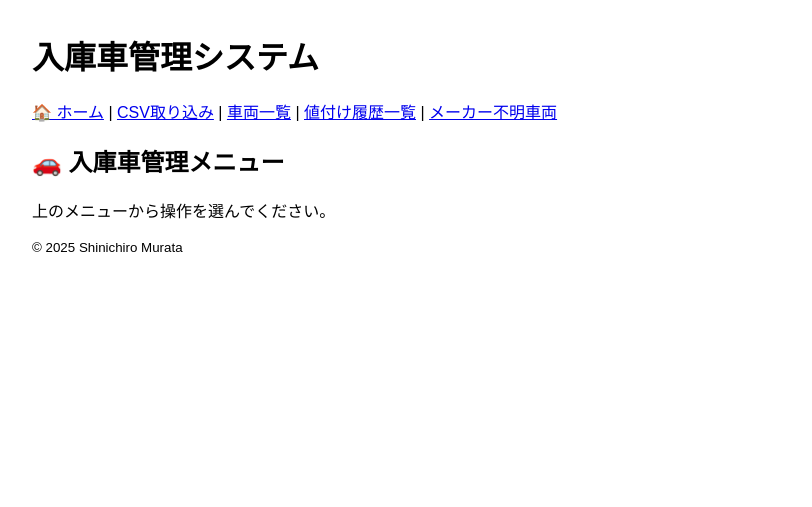
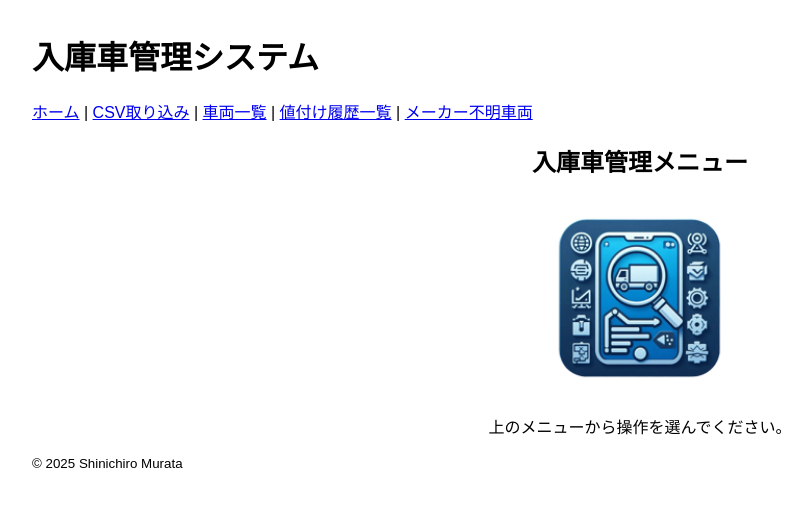
Before and after one commit to shin-murata/vehicle_app, a Flask app: page / in a window 1280 px wide. Shown: the top 507 px of the page, without its empty margins (0-812 px from the left). Run offline with Flask 3, Linux system fonts and the light colour scheme.

Commit message:
テスト運用開始

```diff
--- a/app/__init__.py
+++ b/app/__init__.py
@@ -9,7 +9,7 @@ db = SQLAlchemy()
 migrate = Migrate()
 
 def create_app(config_class=Config):
-    app = Flask(__name__)
+    app = Flask(__name__, static_folder="../static")
     app.config.from_object(config_class)
 
     db.init_app(app)
--- a/app/templates/base.html
+++ b/app/templates/base.html
@@ -18,7 +18,7 @@
   <header>
     <h1>入庫車管理システム</h1>
     <nav>
-      <a href="{{ url_for('routes.index') }}">🏠 ホーム</a> |
+      <a href="{{ url_for('routes.index') }}">ホーム</a> |
       <a href="{{ url_for('routes.import_csv') }}">CSV取り込み</a> |
       <a href="{{ url_for('routes.list_vehicles') }}">車両一覧</a> |
       <a href="{{ url_for('routes.list_estimations') }}">値付け履歴一覧</a> |
--- a/app/templates/index.html
+++ b/app/templates/index.html
@@ -3,6 +3,10 @@
 {% block title %}トップページ{% endblock %}
 
 {% block content %}
-  <h2>🚗 入庫車管理メニュー</h2>
+<!-- ✅ ここでセンタリング！ -->
+<div style="text-align: center;">
+  <h2>入庫車管理メニュー</h2>
+  <img src="{{ url_for('static', filename='favicon.png') }}" alt="アプリアイコン" width="200" height="200" style="display: block; margin: 0 auto;">
   <p>上のメニューから操作を選んでください。</p>
+</div>
 {% endblock %}
```
Also changed, not shown: static/favicon.png, static/favicon_origin.png (added), 1 other file.
